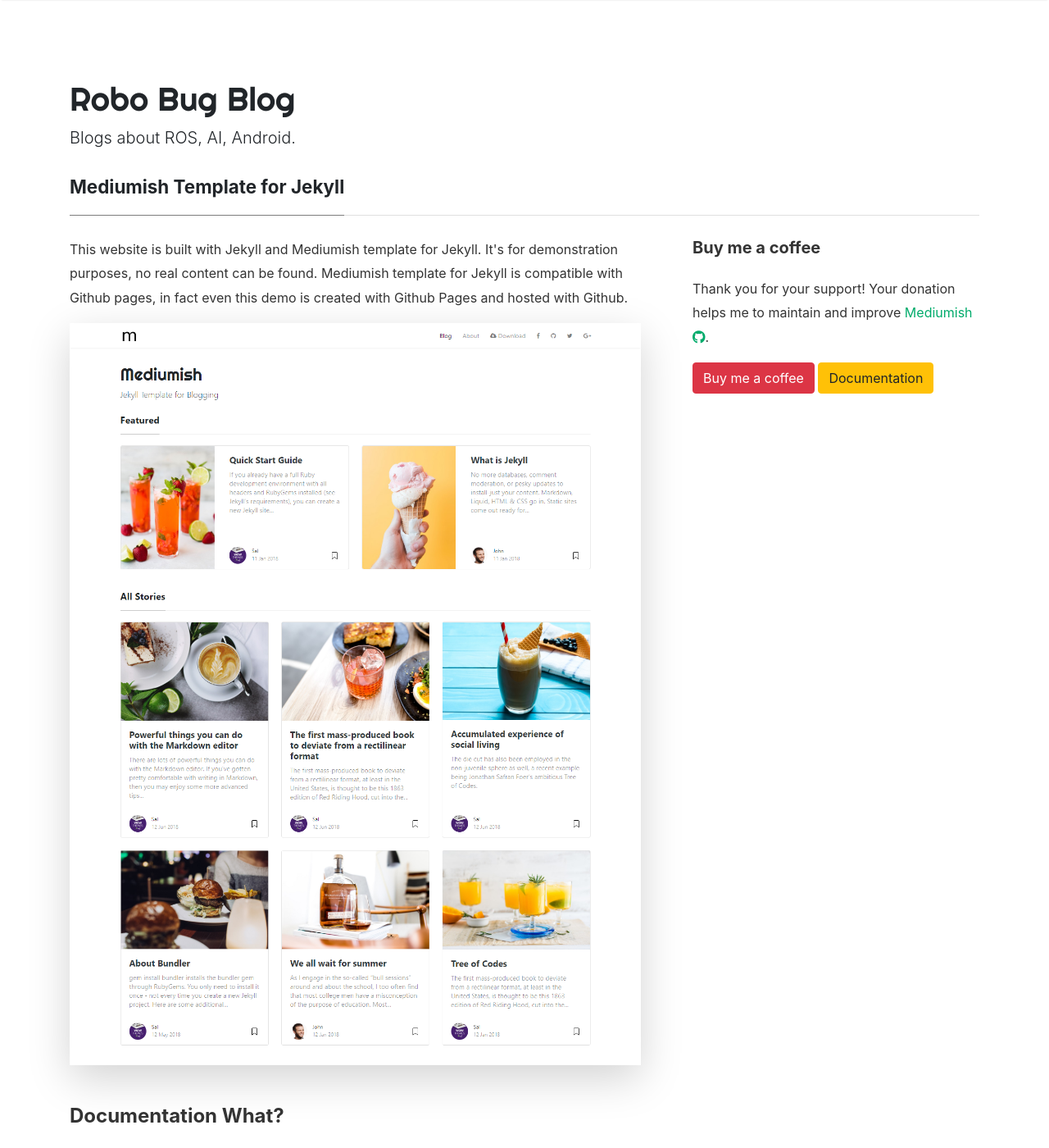
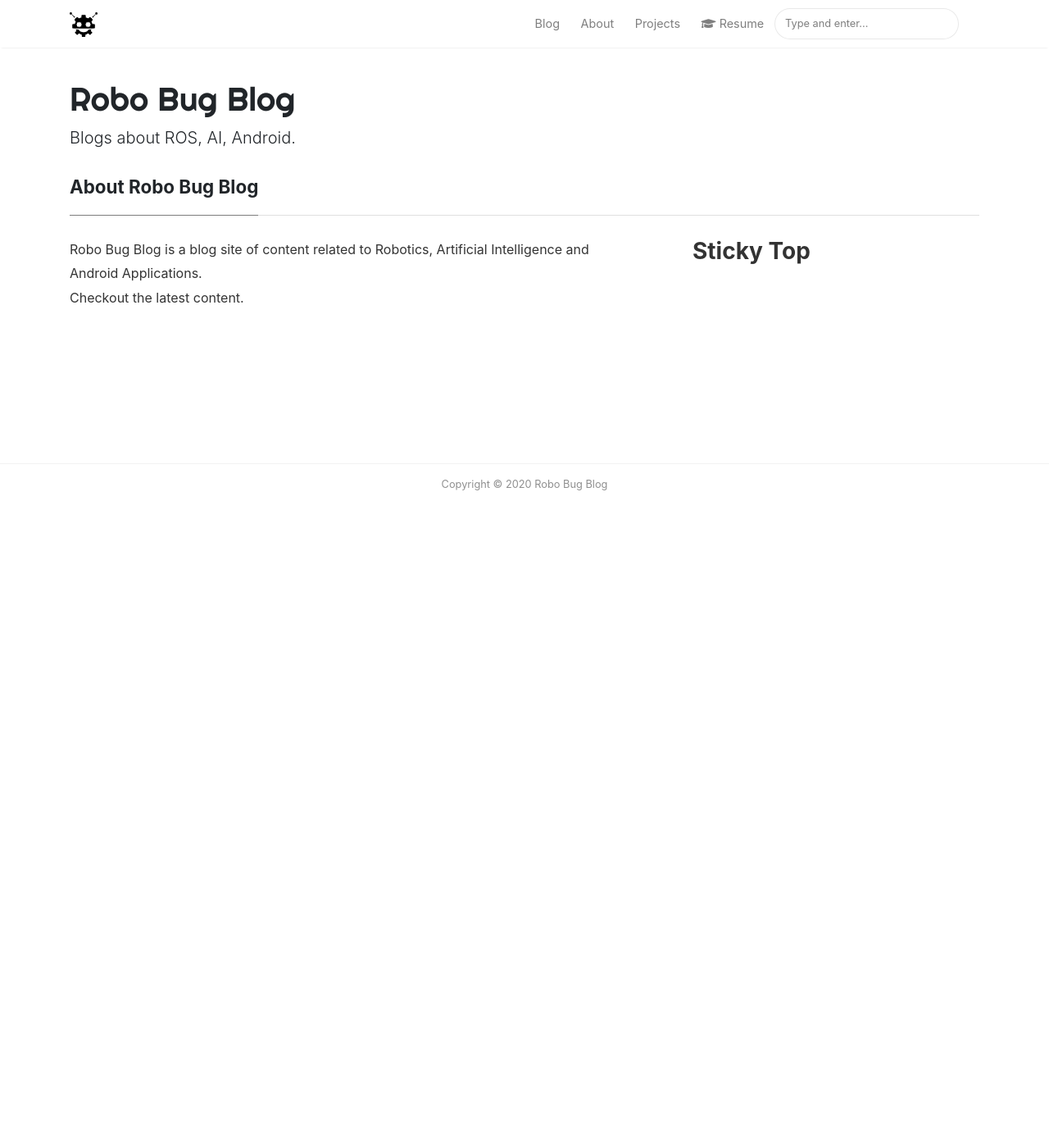
Before and after one commit to sachinkum0009/sachinkum0009.github.io, a Jekyll site: the page built from _pages/about.md, in a window 1280 px wide and 1400 px high. Shown: the whole window at 82% size. Built offline with Jekyll 4.4.1, drawn with Linux system fonts in a browser that asks for light colours; nearby versions of some CDN libraries; comment, search, counter and statistics services are not loaded; some of the changed text lies outside the part shown.

Commit message:
about updated

```diff
--- a/_pages/about.md
+++ b/_pages/about.md
@@ -1,35 +1,23 @@
 ---
 layout: page
-title: Mediumish Template for Jekyll
+title: About Robo Bug Blog
 permalink: /about
-comments: true
+comments: false
 ---
 
 <div class="row justify-content-between">
 <div class="col-md-8 pr-5">
 
-<p>This website is built with Jekyll and Mediumish template for Jekyll. It's for demonstration purposes, no real content can be found. Mediumish template for Jekyll is compatible with Github pages, in fact even this demo is created with Github Pages and hosted with Github.</p>
-
-<p class="mb-5"><img class="shadow-lg" src="{{site.baseurl}}/assets/images/mediumish-jekyll-template.png" alt="jekyll template mediumish" /></p>
-<h4>Documentation What?</h4>
-
-<p>Please, read the docs <a href="https://bootstrapstarter.com/bootstrap-templates/template-mediumish-bootstrap-jekyll/">here</a>.</p>
-
-<h4>Questions or bug reports?</h4>
-
-<p>Head over to our <a href="https://github.com/wowthemesnet/mediumish-theme-jekyll">Github repository</a>!</p>
+<p>Robo Bug Blog is a blog site of content related to Robotics, Artificial Intelligence and Android Applications.<br>
+Checkout the latest content.
+</p>
 
 </div>
 
 <div class="col-md-4">
 
 <div class="sticky-top sticky-top-80">
-<h5>Buy me a coffee</h5>
-
-<p>Thank you for your support! Your donation helps me to maintain and improve <a target="_blank" href="https://github.com/wowthemesnet/mediumish-theme-jekyll">Mediumish <i class="fab fa-github"></i></a>.</p>
-
-<a target="_blank" href="https://www.wowthemes.net/donate/" class="btn btn-danger">Buy me a coffee</a> <a target="_blank" href="https://bootstrapstarter.com/bootstrap-templates/template-mediumish-bootstrap-jekyll/" class="btn btn-warning">Documentation</a>
-
+<h3>Sticky Top</h3>
 </div>
 </div>
 </div>
```
